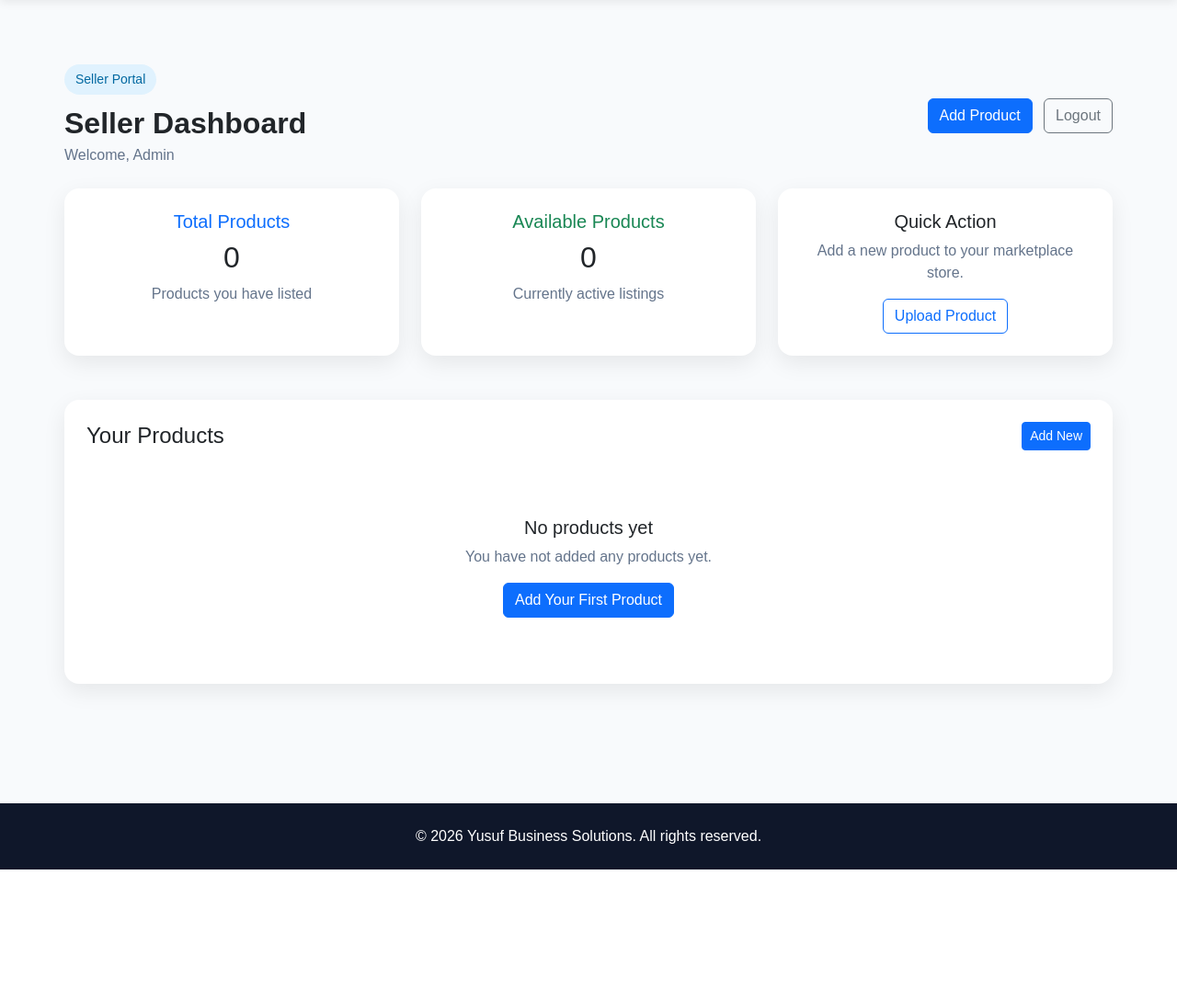
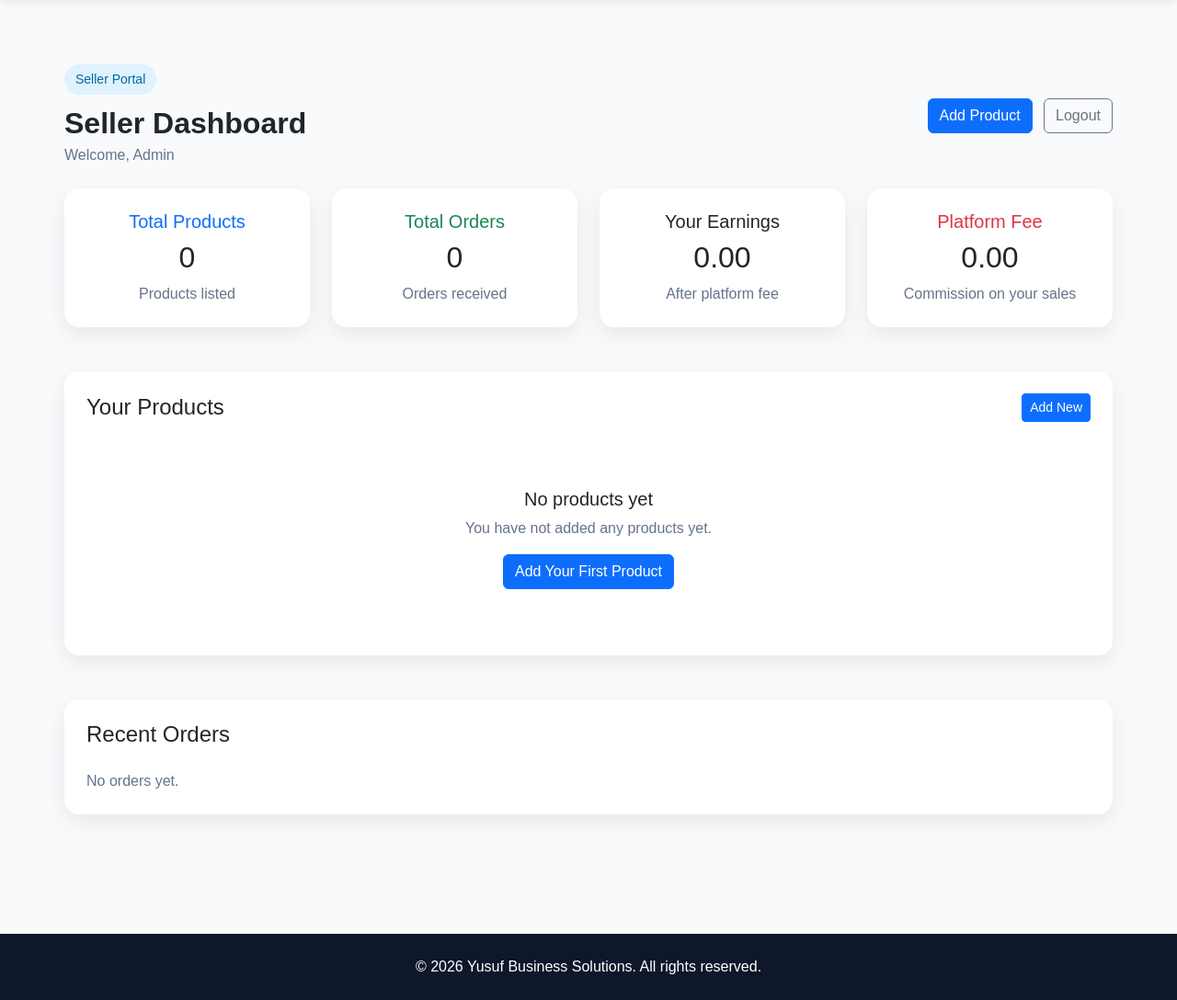
Before and after one commit to shaw545/django-business-website, a Django app: page /seller/dashboard/ in a window 1280 px wide. Shown: the part 56-1144 px from the top of the page at 92% size. Before the commit the page ends 1002 px from the top, so only its background shows below. Run offline with Django 5.2, Linux system fonts and the light colour scheme; a user stored in the database is signed in; data comes from the database, SQL or seed files in the repository; both versions use the stored data as it was after the commit.

Commit message:
Add platform fee and seller earnings tracking

```diff
--- a/business_site/settings.py
+++ b/business_site/settings.py
@@ -82,6 +82,7 @@ MEDIA_ROOT = BASE_DIR / 'media'
 DEFAULT_AUTO_FIELD = 'django.db.models.BigAutoField'
 
 SECURE_PROXY_SSL_HEADER = ('HTTP_X_FORWARDED_PROTO', 'https')
+PLATFORM_FEE_PERCENT = 5
 
 # Email settings
 EMAIL_BACKEND = 'django.core.mail.backends.smtp.EmailBackend'
--- a/website/models.py
+++ b/website/models.py
@@ -54,7 +54,13 @@ class Order(models.Model):
     address = models.TextField()
     quantity = models.PositiveIntegerField(default=1)
     currency = models.CharField(max_length=3, choices=CURRENCY_CHOICES, default='USD')
+
+    unit_price = models.DecimalField(max_digits=12, decimal_places=2, default=0)
     total_amount = models.DecimalField(max_digits=12, decimal_places=2)
+    platform_fee_percent = models.DecimalField(max_digits=5, decimal_places=2, default=10)
+    platform_fee_amount = models.DecimalField(max_digits=12, decimal_places=2, default=0)
+    seller_earning = models.DecimalField(max_digits=12, decimal_places=2, default=0)
+
     created_at = models.DateTimeField(auto_now_add=True)
 
     def __str__(self):
--- a/website/templates/checkout.html
+++ b/website/templates/checkout.html
@@ -19,6 +19,7 @@
                     <h4>{{ product.name }}</h4>
                     <p class="text-primary fw-bold">USD ${{ product.price_usd }}</p>
                     <p class="text-success fw-bold">SLE {{ product.price_sle }}</p>
+                    <p class="muted-text">Platform fee applied: {{ platform_fee_percent }}%</p>
 
                     <form method="POST">
                         {% csrf_token %}
--- a/website/templates/seller_dashboard.html
+++ b/website/templates/seller_dashboard.html
@@ -18,44 +18,48 @@
     </div>
 
     <div class="row g-4 mb-5">
-        <div class="col-md-4">
+        <div class="col-md-3">
             <div class="card shadow-soft h-100">
                 <div class="card-body p-4 text-center">
                     <h5 class="text-primary">Total Products</h5>
-                    <h2>{{ seller_products|length }}</h2>
-                    <p class="muted-text mb-0">Products you have listed</p>
+                    <h2>{{ total_products }}</h2>
+                    <p class="muted-text mb-0">Products listed</p>
                 </div>
             </div>
         </div>
 
-        <div class="col-md-4">
+        <div class="col-md-3">
             <div class="card shadow-soft h-100">
                 <div class="card-body p-4 text-center">
-                    <h5 class="text-success">Available Products</h5>
-                    <h2>
-                        {% for product in seller_products %}
-                            {% if product.available %}1{% endif %}
-                        {% empty %}
-                            0
-                        {% endfor %}
-                    </h2>
-                    <p class="muted-text mb-0">Currently active listings</p>
+                    <h5 class="text-success">Total Orders</h5>
+                    <h2>{{ total_orders }}</h2>
+                    <p class="muted-text mb-0">Orders received</p>
                 </div>
             </div>
         </div>
 
-        <div class="col-md-4">
+        <div class="col-md-3">
             <div class="card shadow-soft h-100">
                 <div class="card-body p-4 text-center">
-                    <h5 class="text-dark">Quick Action</h5>
-                    <p class="muted-text">Add a new product to your marketplace store.</p>
-                    <a href="{% url 'add_product' %}" class="btn btn-outline-primary">Upload Product</a>
+                    <h5 class="text-dark">Your Earnings</h5>
+                    <h2>{{ seller_total_earnings }}</h2>
+                    <p class="muted-text mb-0">After platform fee</p>
+                </div>
+            </div>
+        </div>
+
+        <div class="col-md-3">
+            <div class="card shadow-soft h-100">
+                <div class="card-body p-4 text-center">
+                    <h5 class="text-danger">Platform Fee</h5>
+                    <h2>{{ platform_total_fees }}</h2>
+                    <p class="muted-text mb-0">Commission on your sales</p>
                 </div>
             </div>
         </div>
     </div>
 
-    <div class="card shadow-soft">
+    <div class="card shadow-soft mb-5">
         <div class="card-body p-4">
             <div class="d-flex justify-content-between align-items-center mb-4">
                 <h4 class="mb-0">Your Products</h4>
@@ -78,7 +82,7 @@
                             <div class="card-body">
                                 <h5>{{ product.name }}</h5>
                                 <p class="text-primary fw-bold mb-1">USD ${{ product.price_usd }}</p>
-                                <p class="text-success fw-bold mb-2">SLE {{ product.price_sle }}</p>
+                                <p class="text-success fw-bold">SLE {{ product.price_sle }}</p>
                                 <p class="muted-text">{{ product.description|truncatewords:18 }}</p>
 
                                 <div class="d-flex justify-content-between align-items-center mt-3">
@@ -106,5 +110,44 @@
             {% endif %}
         </div>
     </div>
+
+    <div class="card shadow-soft">
+        <div class="card-body p-4">
+            <h4 class="mb-4">Recent Orders</h4>
+
+            {% if seller_orders %}
+                <div class="table-responsive">
+                    <table class="table align-middle">
+                        <thead>
+                            <tr>
+                                <th>Customer</th>
+                                <th>Product</th>
+                                <th>Qty</th>
+                                <th>Currency</th>
+                                <th>Total</th>
+                                <th>Fee</th>
+                                <th>Earning</th>
+                            </tr>
+                        </thead>
+                        <tbody>
+                            {% for order in seller_orders %}
+                            <tr>
+                                <td>{{ order.customer_name }}</td>
+                                <td>{{ order.product.name }}</td>
+                                <td>{{ order.quantity }}</td>
+                                <td>{{ order.currency }}</td>
+                                <td>{{ order.total_amount }}</td>
+                                <td>{{ order.platform_fee_amount }}</td>
+                                <td>{{ order.seller_earning }}</td>
+                            </tr>
+                            {% endfor %}
+                        </tbody>
+                    </table>
+                </div>
+            {% else %}
+                <p class="muted-text mb-0">No orders yet.</p>
+            {% endif %}
+        </div>
+    </div>
 </div>
 {% endblock %}
--- a/website/views.py
+++ b/website/views.py
@@ -1,34 +1,44 @@
 from decimal import Decimal
+from django.conf import settings
 from django.shortcuts import render, get_object_or_404, redirect
 from django.core.mail import send_mail
 from django.contrib.auth import login, logout
 from django.contrib.auth.decorators import login_required
+from django.db.models import Sum
 from .models import ContactMessage, Product, Order
 from .forms import SellerRegistrationForm, ProductForm
+
 
 def home(request):
     return render(request, 'home.html')
 
+
 def about(request):
     return render(request, 'about.html')
+
 
 def services(request):
     return render(request, 'services.html')
 
+
 def portfolio(request):
     return render(request, 'portfolio.html')
+
 
 def products(request):
     products = Product.objects.filter(available=True)
     return render(request, 'products.html', {'products': products})
 
+
 def product_detail(request, product_id):
     product = get_object_or_404(Product, id=product_id, available=True)
     return render(request, 'product_detail.html', {'product': product})
 
+
 def checkout(request, product_id):
     product = get_object_or_404(Product, id=product_id, available=True)
     success = False
+    platform_fee_percent = Decimal(str(settings.PLATFORM_FEE_PERCENT))
 
     if request.method == 'POST':
         customer_name = request.POST.get('customer_name')
@@ -39,7 +49,10 @@ def checkout(request, product_id):
         currency = request.POST.get('currency')
 
         unit_price = product.price_usd if currency == 'USD' else product.price_sle
-        total_amount = Decimal(unit_price) * quantity
+        unit_price = Decimal(unit_price)
+        total_amount = unit_price * Decimal(quantity)
+        platform_fee_amount = (platform_fee_percent / Decimal('100')) * total_amount
+        seller_earning = total_amount - platform_fee_amount
 
         Order.objects.create(
             product=product,
@@ -49,7 +62,11 @@ def checkout(request, product_id):
             address=address,
             quantity=quantity,
             currency=currency,
-            total_amount=total_amount
+            unit_price=unit_price,
+            total_amount=total_amount,
+            platform_fee_percent=platform_fee_percent,
+            platform_fee_amount=platform_fee_amount,
+            seller_earning=seller_earning,
         )
 
         send_mail(
@@ -63,7 +80,10 @@ Address: {address}
 Product: {product.name}
 Quantity: {quantity}
 Currency: {currency}
-Total: {total_amount}
+Unit Price: {unit_price}
+Total Amount: {total_amount}
+Platform Fee ({platform_fee_percent}%): {platform_fee_amount}
+Seller Earning: {seller_earning}
 """,
             from_email=None,
             recipient_list=['info@yusufbusinesssolutions.com'],
@@ -72,10 +92,18 @@ Total: {total_amount}
 
         success = True
 
+        return render(request, 'checkout.html', {
+            'product': product,
+            'success': success,
+            'platform_fee_percent': platform_fee_percent,
+        })
+
     return render(request, 'checkout.html', {
         'product': product,
-        'success': success
+        'success': success,
+        'platform_fee_percent': platform_fee_percent,
     })
+
 
 def contact(request):
     success = False
@@ -132,7 +160,27 @@ def register(request):
 @login_required
 def seller_dashboard(request):
     seller_products = Product.objects.filter(seller=request.user).order_by('-created_at')
-    return render(request, 'seller_dashboard.html', {'seller_products': seller_products})
+    seller_orders = Order.objects.filter(product__seller=request.user).order_by('-created_at')
+
+    total_products = seller_products.count()
+    total_orders = seller_orders.count()
+
+    seller_total_earnings = seller_orders.aggregate(
+        total=Sum('seller_earning')
+    )['total'] or Decimal('0.00')
+
+    platform_total_fees = seller_orders.aggregate(
+        total=Sum('platform_fee_amount')
+    )['total'] or Decimal('0.00')
+
+    return render(request, 'seller_dashboard.html', {
+        'seller_products': seller_products,
+        'seller_orders': seller_orders,
+        'total_products': total_products,
+        'total_orders': total_orders,
+        'seller_total_earnings': seller_total_earnings,
+        'platform_total_fees': platform_total_fees,
+    })
 
 
 @login_required
```
Also changed, not shown: website/admin.py (+12 -1 lines), db.sqlite3, website/migrations/0007_order_platform_fee_amount_order_platform_fee_percent_and_more.py (added).
